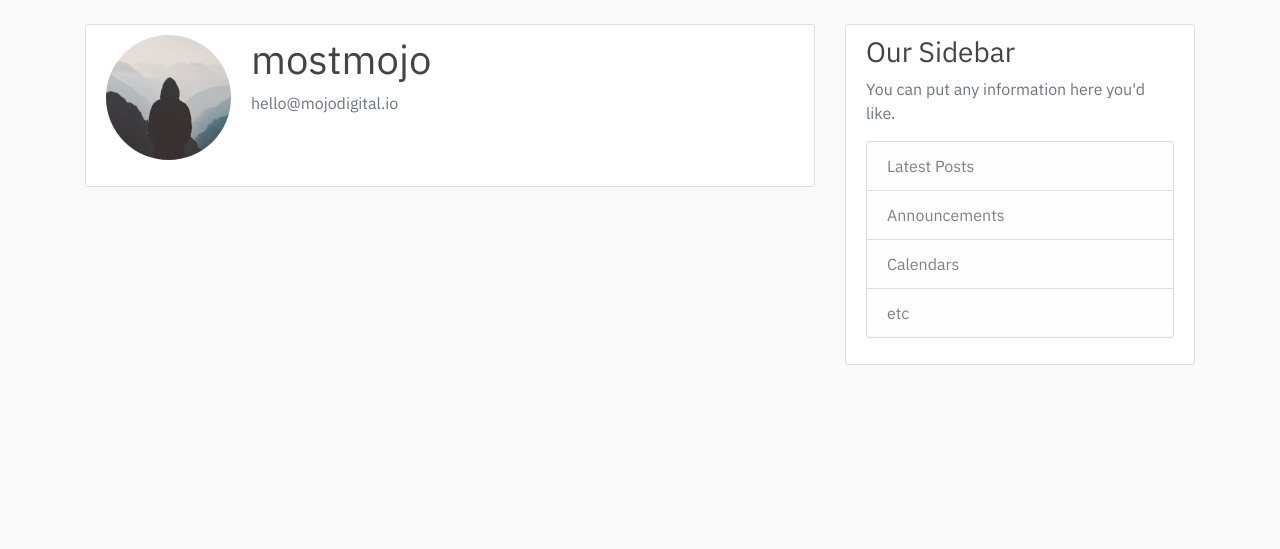
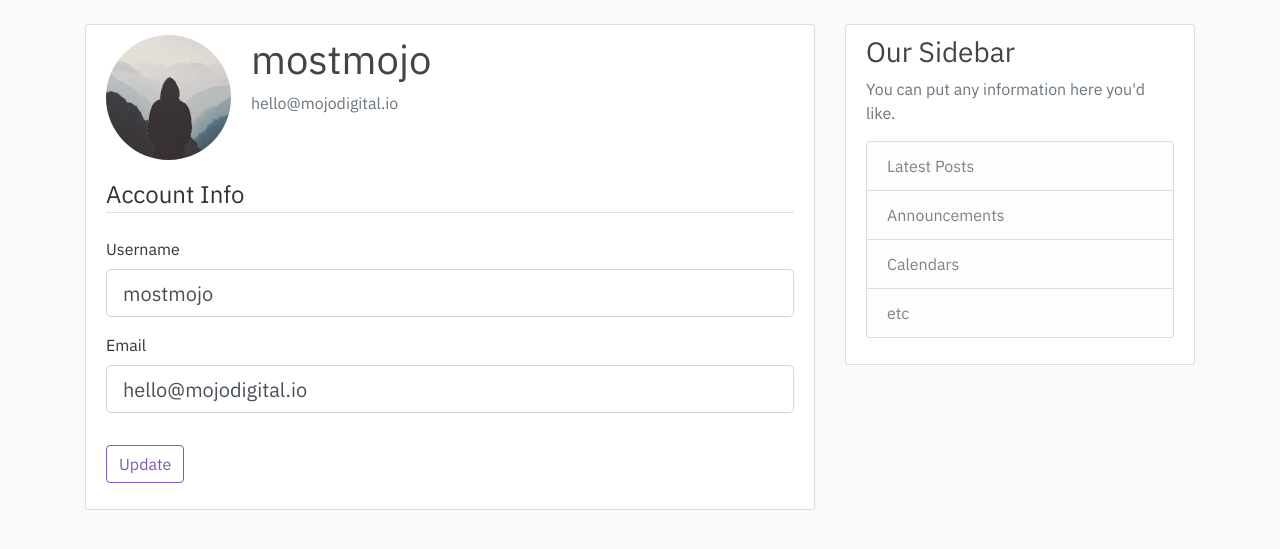
Before and after one commit to mostmojo/flask-blog, a Flask app: page /account in a window 1280 px wide. Shown: the part 56-605 px from the top of the page. Run offline with Flask 2, Linux system fonts and the light colour scheme; a user stored in the database is signed in; some libraries are stand-ins or nearby versions.

Commit message:
Add functionality to update user details

```diff
--- a/flaskblog/forms.py
+++ b/flaskblog/forms.py
@@ -1,4 +1,5 @@
 from flask_wtf import FlaskForm
+from flask_login import current_user
 from wtforms import StringField, PasswordField, SubmitField, BooleanField
 from wtforms.validators import DataRequired, Length, Email, EqualTo, ValidationError
 from flaskblog.models import User
@@ -29,3 +30,21 @@ class LoginForm(FlaskForm):
     password = PasswordField('Password', validators=[DataRequired()])
     remember = BooleanField('Remember me')
     submit = SubmitField('Login')
+
+class UpdateAccountForm(FlaskForm):
+    username = StringField('Username', validators=[
+        DataRequired(), Length(min=2, max=20)])
+    email = StringField('Email', validators=[DataRequired(), Email()])
+    submit = SubmitField('Update')
+
+    def validate_username(self, username):
+        if username.data != current_user.username:
+            user = User.query.filter_by(username=username.data).first()
+            if user:
+                raise ValidationError('The username is taken, please choose a different one.')
+
+    def validate_email(self, email):
+        if email.data != current_user.email:
+            user = User.query.filter_by(email=email.data).first()
+            if user:
+                raise ValidationError('That email is taken, please choose a different one.')
--- a/flaskblog/routes.py
+++ b/flaskblog/routes.py
@@ -1,6 +1,6 @@
 from flask import render_template, url_for, flash, redirect, request
 from flaskblog import app, db, bcrypt
-from flaskblog.forms import RegistrationForm, LoginForm
+from flaskblog.forms import RegistrationForm, LoginForm, UpdateAccountForm
 from flaskblog.models import User, Post
 from flask_login import login_user, current_user, logout_user, login_required
 
@@ -68,8 +68,19 @@ def logout():
     return redirect(url_for('home'))
 
 
-@app.route('/account')
+@app.route('/account', methods=['GET', 'POST'])
 @login_required
 def account():
+    form = UpdateAccountForm()
+    if form.validate_on_submit():
+        current_user.username = form.username.data
+        current_user.email = form.email.data
+        db.session.commit()
+        flash('Your account has been updated!', 'success')
+        return redirect(url_for('account'))
+    elif request.method == 'GET':
+        form.username.data = current_user.username
+        form.email.data = current_user.email
     image_file = url_for('static', filename='profile_pics/' + current_user.image_file)
-    return render_template('account.html', title='Account', image_file=image_file)
+    return render_template('account.html', title='Account',
+                           image_file=image_file, form=form)
--- a/flaskblog/static/main.css
+++ b/flaskblog/static/main.css
@@ -23,7 +23,7 @@ h6 {
 }
 
 .site-header .navbar-nav .nav-link {
-	color: #dbcbf2;
+	color: #e0d3f4;
 }
 
 .site-header .navbar-nav .nav-link:hover {
@@ -94,7 +94,9 @@ a.article-title:hover {
     border-color: #7E57C2;
 }
 
-.btn-outline-info:hover {
+.btn-outline-info:hover,
+ .btn-outline-info:active,
+ .btn-outline-info:focus {
     background: #7E57C2;
     border-color: #7E57C2;
 }
--- a/flaskblog/templates/account.html
+++ b/flaskblog/templates/account.html
@@ -8,5 +8,42 @@
             <p class="text-secondary">{{ current_user.email }}</p>
         </div>
     </div>
+
+    <form method="POST" action="">
+        {{ form.hidden_tag() }}
+        <fieldset class="form-group">
+            <legend class="border-bottom mb-4">Account Info</legend>
+            <div class="form-group">
+                {{ form.username.label(class="form-control-label") }}
+
+                {% if form.username.errors %}
+                {{ form.username(class="form-control form-control-lg is-invalid") }}
+                <div class="invalid-feedback">
+                    {% for error in form.username.errors %}
+                    <span>{{ error }}</span>
+                    {% endfor%}
+                </div>
+                {% else %}
+                {{ form.username(class="form-control form-control-lg") }}
+                {% endif %}
+            </div>
+            <div class="form-group">
+                {{ form.email.label(class="form-control-label") }}
+                {% if form.email.errors %}
+                {{ form.email(class="form-control form-control-lg is-invalid") }}
+                <div class="invalid-feedback">
+                    {% for error in form.email.errors %}
+                    <span>{{ error }}</span>
+                    {% endfor%}
+                </div>
+                {% else %}
+                {{ form.email(class="form-control form-control-lg") }}
+                {% endif %}
+            </div>
+        </fieldset>
+        <div class="form-group">
+            {{ form.submit(class="btn btn-outline-info") }}
+        </div>
+    </form>
 </div>
 {% endblock content %}
```
Also changed, not shown: flaskblog/site.db.
